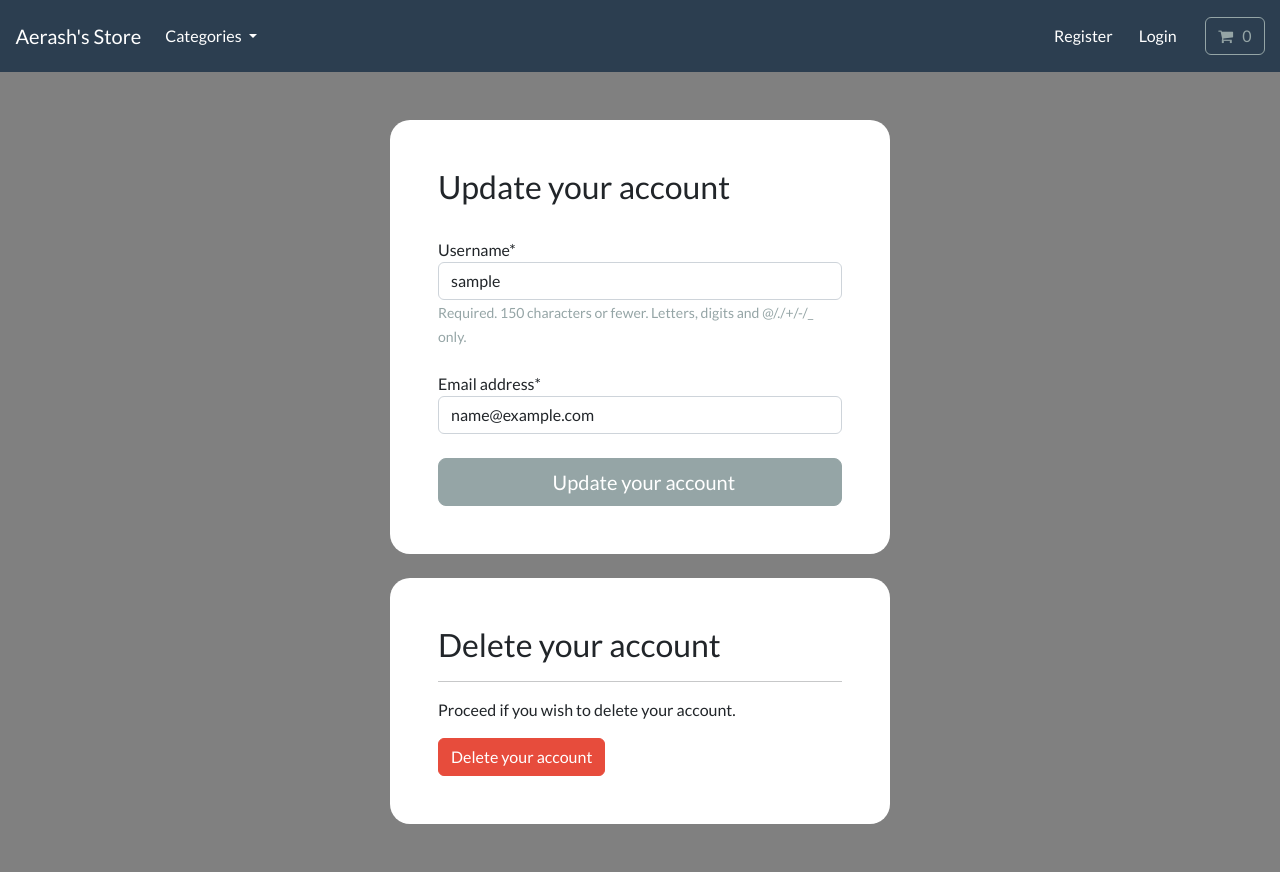
After one commit to nuzulul19/ecommerce-app-django, a Django app: page /account/profile-management/ in a window 1280 px wide. The commit adds this page. Run offline with Django 4.2, Linux system fonts and the light colour scheme; the visitor is signed in with stand-in values (Sample User, id 1); data that the repository does not hold is empty; some libraries are stand-ins or nearby versions.

Commit message:
Basic user management

```diff
--- a/account/forms.py
+++ b/account/forms.py
@@ -1,9 +1,12 @@
-from django.contrib.auth.forms import UserCreationForm
+from django import forms
+from django.contrib.auth.forms import AuthenticationForm, UserCreationForm
 from django.contrib.auth.models import User
-from django import forms
+from django.forms.widgets import PasswordInput, TextInput
 
 
 class CreateUserForm(UserCreationForm):
+    """Register Form"""
+
     class Meta:
         model = User
         fields = ["username", "email", "password1", "password2"]
@@ -17,3 +20,25 @@ class CreateUserForm(UserCreationForm):
         if User.objects.filter(email=email).exists():
             raise forms.ValidationError("This email is already exists")
         return email
+
+
+class LoginForm(AuthenticationForm):
+    """Login Form"""
+
+    username = forms.CharField(widget=TextInput())
+    password = forms.CharField(widget=PasswordInput())
+
+
+class UpdateUserForm(forms.ModelForm):
+    """Update form"""
+
+    password = None
+
+    class Meta:
+        model = User
+        fields = ["username", "email"]
+        exclude = ["password1", "password2"]
+
+    def __init__(self, *args, **kwargs):
+        super(UpdateUserForm, self).__init__(*args, **kwargs)
+        self.fields["email"].required = True
--- /dev/null
+++ b/account/templates/account/profile-management.html
@@ -0,0 +1,33 @@
+{% include 'store/base.html' %} {% load static %} {% load crispy_forms_tags %} {% block content %}
+<style>
+  body {
+    background-color: gray;
+  }
+</style>
+<body>
+  <br /><br />
+  <div class="container bg-white shadow-md p-5 form-layout">
+    <h3>Update your account</h3>
+    <br />
+    <form method="POST" autocomplete="off">
+      <!-- prettier-ignore -->
+      {% csrf_token %}
+      {{ form.username|as_crispy_field }}
+      <br />
+      {{ form.email|as_crispy_field }}
+      <br />
+      <button type="submit" class="btn btn-secondary btn-lg w-100 btn-block p-2">&nbsp; Update your account</button>
+    </form>
+  </div>
+  <br />
+  <div class="container bg-white shadow-md p-5 form-layout">
+    <h3>Delete your account</h3>
+    <hr />
+    <p>Proceed if you wish to delete your account.</p>
+    <a class="btn btn-danger navbar-btn text-white" type="button" href="{% url 'delete-account' %}"
+      >Delete your account
+    </a>
+  </div>
+</body>
+<br /><br />
+{% endblock content %}
--- a/account/urls.py
+++ b/account/urls.py
@@ -5,4 +5,13 @@ from . import views
 
 urlpatterns = [
     path("register/", views.register, name="register"),
+    path("email-verification/<str:uidb64>/<str:token>", views.email_verification, name="email-verification"),
+    path("email-verification-sent/", views.email_verification_sent, name="email-verification-sent"),
+    path("email-verification-success/", views.email_verification_success, name="email-verification-success"),
+    path("email-verification-failed/", views.email_verification_failed, name="email-verification-failed"),
+    path("my-login/", views.my_login, name="my-login"),
+    path("user-logout/", views.user_logout, name="user-logout"),
+    path("dashboard/", views.dashboard, name="dashboard"),
+    path("profile-management/", views.profile_management, name="profile-management"),
+    path("delete-account/", views.delete_account, name="delete-account"),
 ]
--- a/account/views.py
+++ b/account/views.py
@@ -1,6 +1,14 @@
+from django.contrib.auth import authenticate
+from django.contrib.auth.decorators import login_required
+from django.contrib.auth.models import auth, User
+from django.contrib.sites.shortcuts import get_current_site
 from django.shortcuts import redirect, render
+from django.template.loader import render_to_string
+from django.utils.encoding import force_bytes, force_str
+from django.utils.http import urlsafe_base64_decode, urlsafe_base64_encode
 
-from .forms import CreateUserForm
+from .custom_token import user_tokenizer_generate
+from .forms import CreateUserForm, LoginForm, UpdateUserForm
 
 
 def register(request):
@@ -8,7 +16,95 @@ def register(request):
     if request.method == "POST":
         form = CreateUserForm(request.POST)
         if form.is_valid():
-            form.save()
-            return redirect("store")
+            user = form.save()
+            user.is_active = False
+            user.save()
+
+            # Email verification setup (template)
+            current_site = get_current_site(request)
+            subject = "Account verification email"
+            message = render_to_string(
+                "account/registration/email-verification.html",
+                {
+                    "user": user,
+                    "domain": current_site,
+                    "uid": urlsafe_base64_encode(force_bytes(user.pk)),
+                    "token": user_tokenizer_generate.make_token(user),
+                },
+            )
+            user.email_user(subject=subject, message=message)
+            return redirect("email-verification-sent")
+
     context = {"form": form}
     return render(request, "account/registration/register.html", context)
+
+
+def email_verification(request, uidb64, token):
+    uid = force_str(urlsafe_base64_decode(uidb64))
+    user = User.objects.get(pk=uid)
+
+    if user and user_tokenizer_generate.check_token(user, token):
+        user.is_active = True
+        user.save()
+        return redirect("email-verification-success")
+    else:
+        return redirect("email-verification-failed")
+
+
+def email_verification_sent(request):
+    return render(request, "account/registration/email-verification-sent.html")
+
+
+def email_verification_success(request):
+    return render(request, "account/registration/email-verification-success.html")
+
+
+def email_verification_failed(request):
+    return render(request, "account/registration/email-verification-failed.html")
+
+
+def my_login(request):
+    form = LoginForm()
+    if request.method == "POST":
+        form = LoginForm(request, data=request.POST)
+        if form.is_valid():
+            username = form.cleaned_data.get("username")
+            password = form.cleaned_data.get("password")
+            user = authenticate(request, username=username, password=password)
+            if user is not None:
+                auth.login(request, user)
+                return redirect("dashboard")
+    context = {"form": form}
+    return render(request, "account/my-login.html", context)
+
+
+def user_logout(request):
+    auth.logout(request)
+    return redirect("store")
+
+
+@login_required(login_url="my-login")
+def dashboard(request):
+    return render(request, "account/dashboard.html")
+
+
+@login_required(login_url="my-login")
+def profile_management(request):
+    """Updating user's username and email only"""
+    if request.method == "POST":
+        form = UpdateUserForm(request.POST, instance=request.user)
+        if form.is_valid():
+            form.save()
+            return redirect("dashboard")
+    form = UpdateUserForm(instance=request.user)
+    context = {"form": form}
+    return render(request, "account/profile-management.html", context)
+
+
+@login_required(login_url="my-login")
+def delete_account(request):
+    user = User.objects.get(id=request.user.id)
+    if request.method == "POST":
+        user.delete()
+        return redirect("store")
+    return render(request, "account/delete-account.html")
--- a/requirements.txt
+++ b/requirements.txt
@@ -1,8 +1,10 @@
 black==22.6.0
 Django>=4.1.2,<4.2
 django-crispy-forms>=1.14.0,<1.15
+django-utils-six>=2.0,<2.1
 flake8>=6.0.0,<6.1
 flake8-bugbear>=22.12.6,<23.0
 flake8-import-order>=0.18.1,<0.19
 Pillow>=9.2.0,<9.3
 pre-commit==2.20.0
+python-dotenv==0.21.0
--- a/store/templates/store/base.html
+++ b/store/templates/store/base.html
@@ -65,7 +65,7 @@
           <a class="btn btn-alert navbar-btn text-white" type="button" href="{% url 'register' %}"> Register </a>
         </li>
         <li class="nav-item">
-          <a class="btn btn-alert navbar-btn text-white" type="button" href="/"> Login </a>
+          <a class="btn btn-alert navbar-btn text-white" type="button" href="{% url 'my-login' %}"> Login </a>
         </li>
         &nbsp; &nbsp; &nbsp;
         <li class="nav-item">
```
Also changed, not shown: account/custom_token.py (added, +15 -0 lines), account/templates/account/dashboard.html (added, +34 -0 lines), account/templates/account/delete-account.html (added, +21 -0 lines), account/templates/account/my-login.html (added, +25 -0 lines), account/templates/account/registration/email-verification-failed.html (added, +19 -0 lines), account/templates/account/registration/email-verification-sent.html (added, +19 -0 lines), account/templates/account/registration/email-verification-success.html (added, +19 -0 lines), account/templates/account/registration/email-verification.html (added, +10 -0 lines), ecommerce_app_django/settings.py (+13 -0 lines), README.md, 2 other files.
